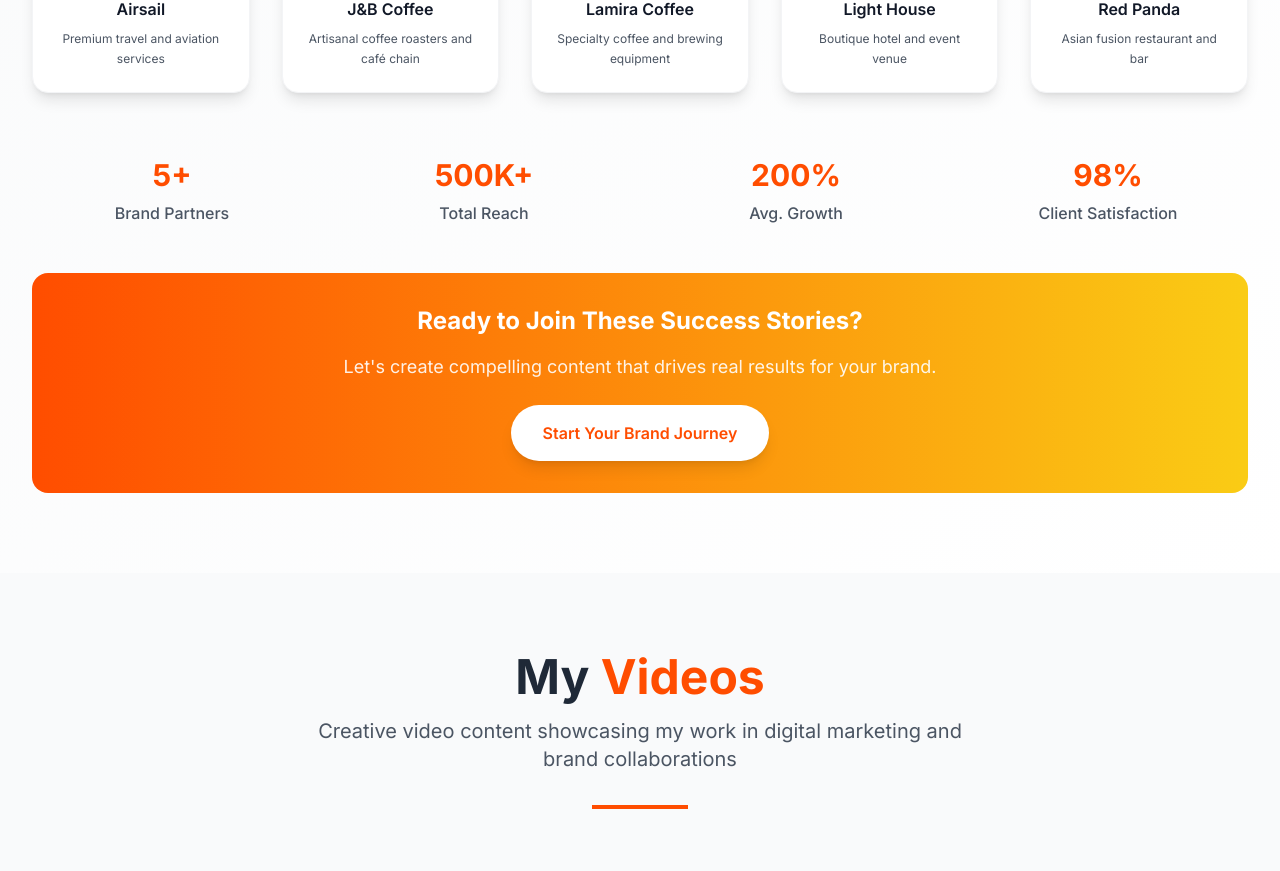
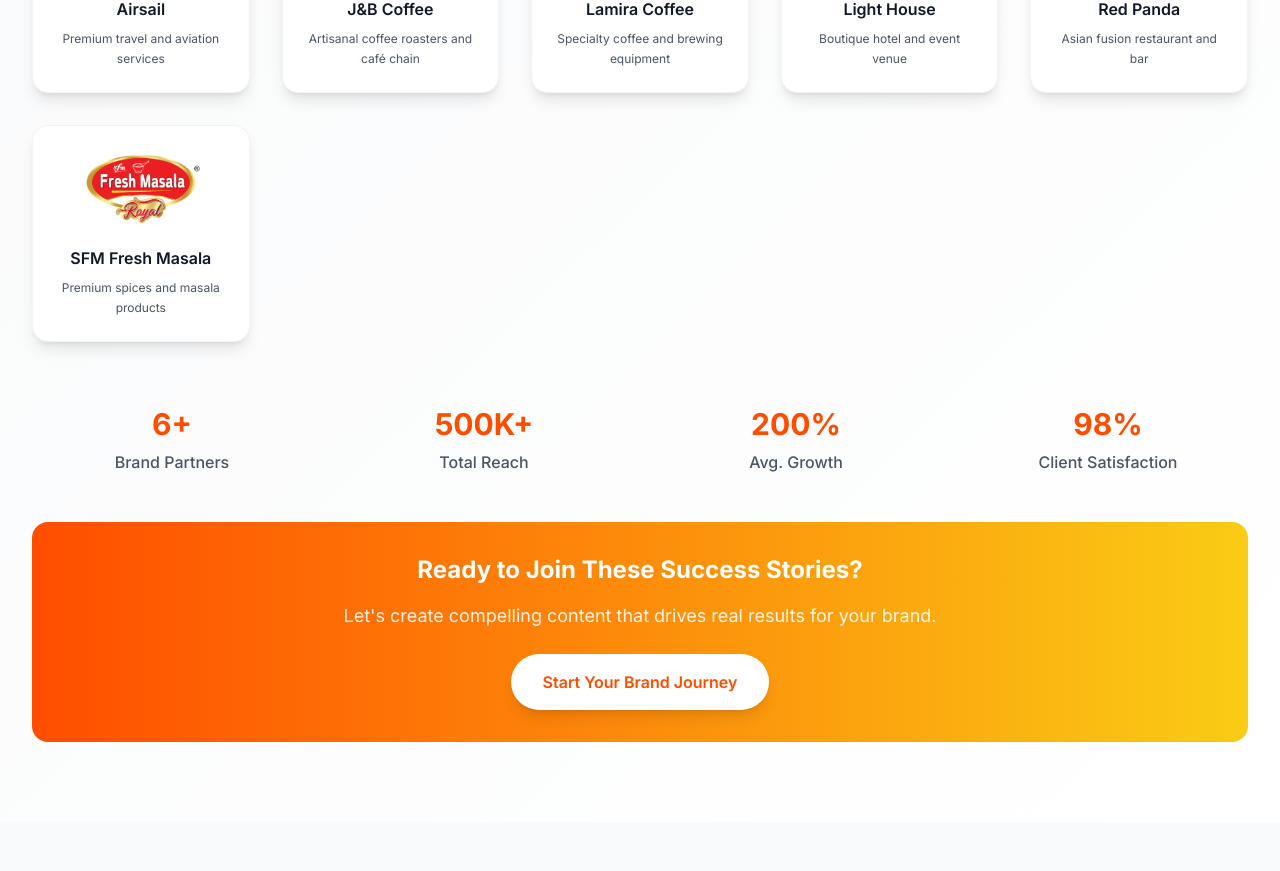
Before and after one commit to WHOISABHISHEKADHIKARI/aadarsa, a React (Vite) app: page / in a window 1280 px wide. Shown: the part 2217-3088 px from the top of the page. Built offline with nearby package versions, Linux system fonts and the light colour scheme.

Commit message:
Add missing SFM Fresh Masala brand to brands section - Include SFM Fresh Masala logo and description in the brand portfolio - Update brands count to reflect all available brand partnerships - Complete brand showcase with premium spices and masala products

```diff
--- a/src/components/BrandsSection.jsx
+++ b/src/components/BrandsSection.jsx
@@ -35,6 +35,12 @@
       name: "Red Panda",
       logo: "/logo/Red panda.jpg",
       description: "Asian fusion restaurant and bar"
+    },
+    {
+      id: 6,
+      name: "SFM Fresh Masala",
+      logo: "/logo/SFM Fresh Masala.png",
+      description: "Premium spices and masala products"
     }
   ];
 
```
Also changed, not shown: public/logo/SFM Fresh Masala.png (renamed from public/logo/image.png).
